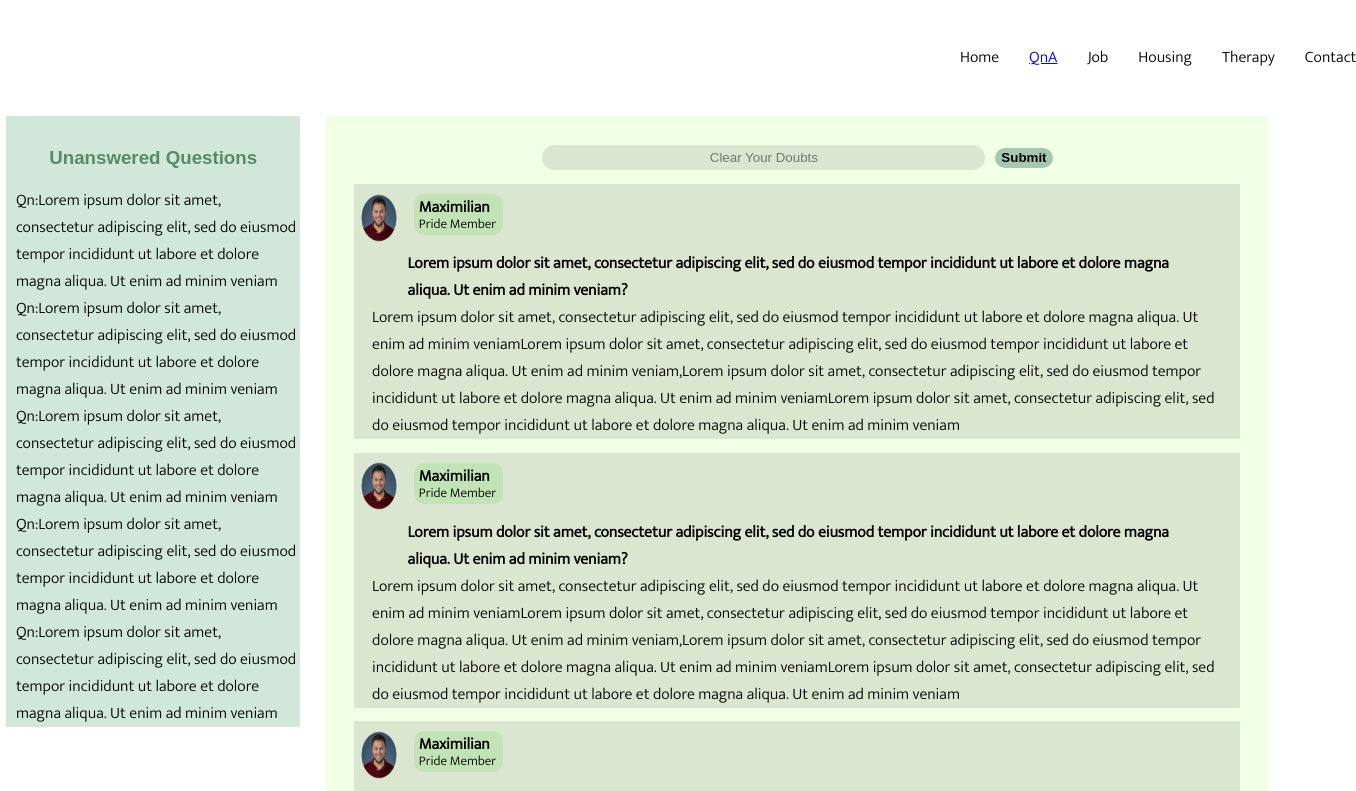
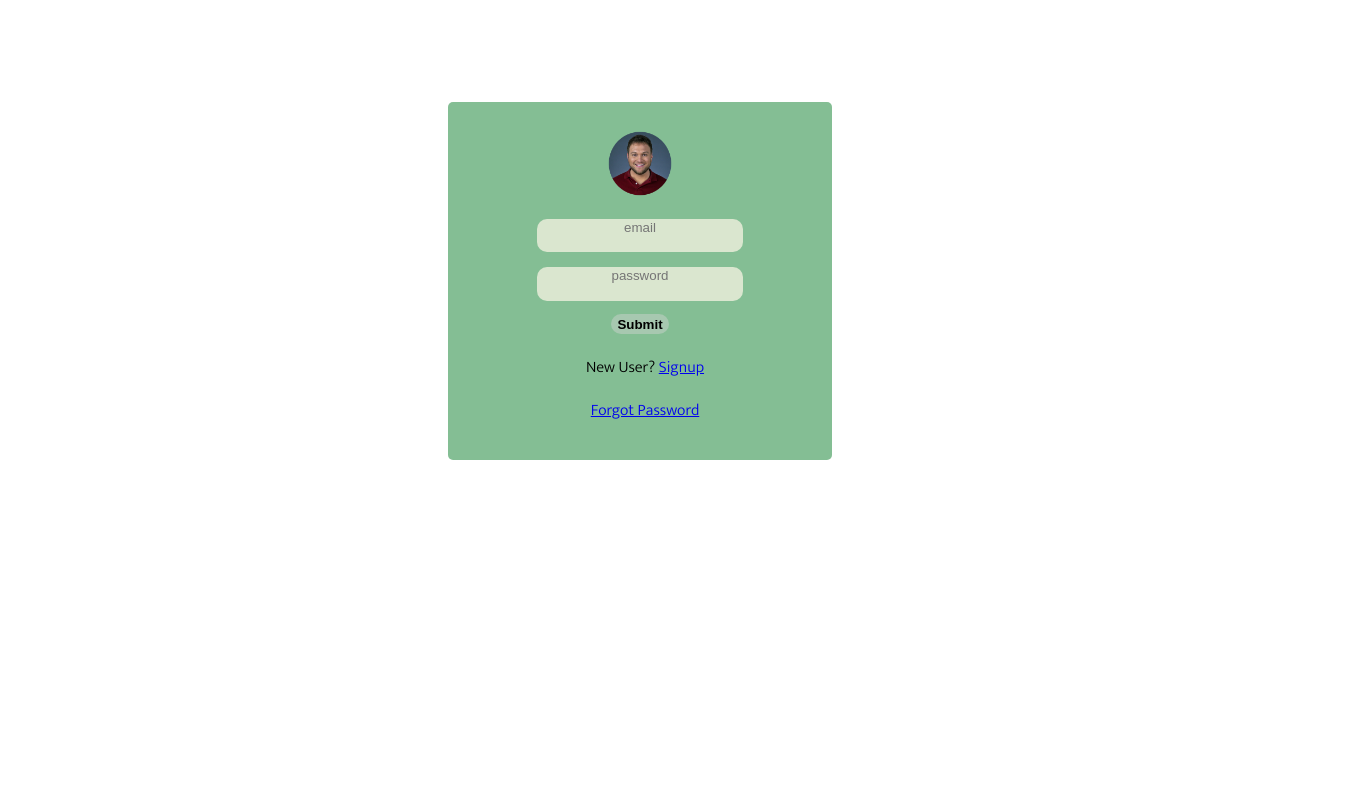
Before and after one commit to jaison080/Spectrum, a React (Create React App) app in the folder frontend/: page / in a window 1280 px wide. Shown: the top 791 px of the page, 1356 px wide, since content can reach past the window. Built offline with nearby package versions, Linux system fonts and the light colour scheme; a web font is replaced by a local one.

Commit message:
login-sigup page UI completed

```diff
--- a/frontend/src/App.js
+++ b/frontend/src/App.js
@@ -1,11 +1,15 @@
 import Home from "./Components/Home";
 import QnA from "./Components/QnA/QnA";
+import Signup from "./Components/Signup/Signup";
+import Login from "./Components/Login/Login";
 
 function App() {
 
   return (
     <div>
-      <QnA />
+      <Login />
+      {/* <Signup /> */}
+      {/* <QnA /> */}
       {/* <Home /> */}
     </div>
   );
--- /dev/null
+++ b/frontend/src/Components/Login/Login.css
@@ -0,0 +1,24 @@
+
+.login_form{
+    background-color: #84BE94;
+    width: 30%;
+    margin: 8% auto;
+    border-radius: 5px;
+    padding: 20px;
+}
+
+.login_logo{
+    margin-top: 2%;
+    height: 8%;
+    width: 20%;
+    margin-bottom: 2%;
+}
+
+.login_data{
+    width: 60%;
+    padding-bottom: 5%;
+    margin-bottom: 3%;
+    border-radius: 10px;
+    border: none;
+    background-color: #DAE6CF;
+}
--- /dev/null
+++ b/frontend/src/Components/Login/Login.js
@@ -0,0 +1,19 @@
+import React from 'react';
+import './Login.css'
+
+const Login = () => {
+  return (
+    <div className='login_form'>
+        <form >
+            <div><img src='./images/prof.png' alt='login_logo' className='login_logo'></img></div>
+            <div><input type='text' placeholder='email' className='login_data'></input></div>
+            <div><input type='password' placeholder='password' className='login_data'></input></div>
+            <div><button className='login_submit'>Submit</button> </div>
+        </form>
+        <p>New User? <a href='Signup'>Signup</a></p>
+        <p className='forgot_ps'><a href='password'>Forgot Password</a></p>
+    </div>
+  )
+}
+
+export default Login
--- /dev/null
+++ b/frontend/src/Components/Signup/Signup.css
@@ -0,0 +1,36 @@
+
+
+.form_bg{
+    background-color: #84BE94;
+    width: 30%;
+    margin: 8% auto;
+    border-radius: 5px;
+    padding: 20px;
+}
+
+.signup_logo{
+    margin-top: 2%;
+    height: 5%;
+    width: 12%;
+}
+
+.input_data{
+    width: 60%;
+    padding-bottom: 5%;
+    margin-bottom: 3%;
+    border-radius: 10px;
+    border: none;
+    background-color: #DAE6CF;
+}
+
+
+.dob{
+    width: 60%;
+    padding-bottom: 5%;
+    margin-bottom: 3%;
+    border-radius: 10px;
+    border: none;
+    background-color: #DAE6CF;
+    padding-left: 17%;
+    padding-right: 17%;
+}
--- /dev/null
+++ b/frontend/src/Components/Signup/Signup.js
@@ -0,0 +1,22 @@
+import React from 'react';
+import './Signup.css';
+
+const Signup = () => {
+  return (
+    <div className='form_bg'>
+      <form className='form_control'>
+        <div><img src='./images/prof.png' alt='signup_logo' className='signup_logo'></img></div>
+        <div className='u_name'><input type='text' placeholder='Name' className='input_data'/></div>
+        <div className='u_mail'><input type='text' placeholder='E-mail' className='input_data'/></div>
+        <div className='u_password'><input type='password' placeholder='Password' className='input_data'/></div>
+        <div className='u_DOB'><input type='date' placeholder='Date Of Birth' className='dob'/></div>
+        <div className='u_Bio'><input type='text' placeholder='Bio' className='input_data'/></div>
+        <div className='u_Img'><input type='img' placeholder='Profile_pic' className='input_data'/></div>
+        <div><button className='u_submit'>Submit</button> </div>
+      </form>
+      <p>Already A User? <a href='login'>Login</a></p>
+    </div>
+  )
+}
+
+export default Signup
```
